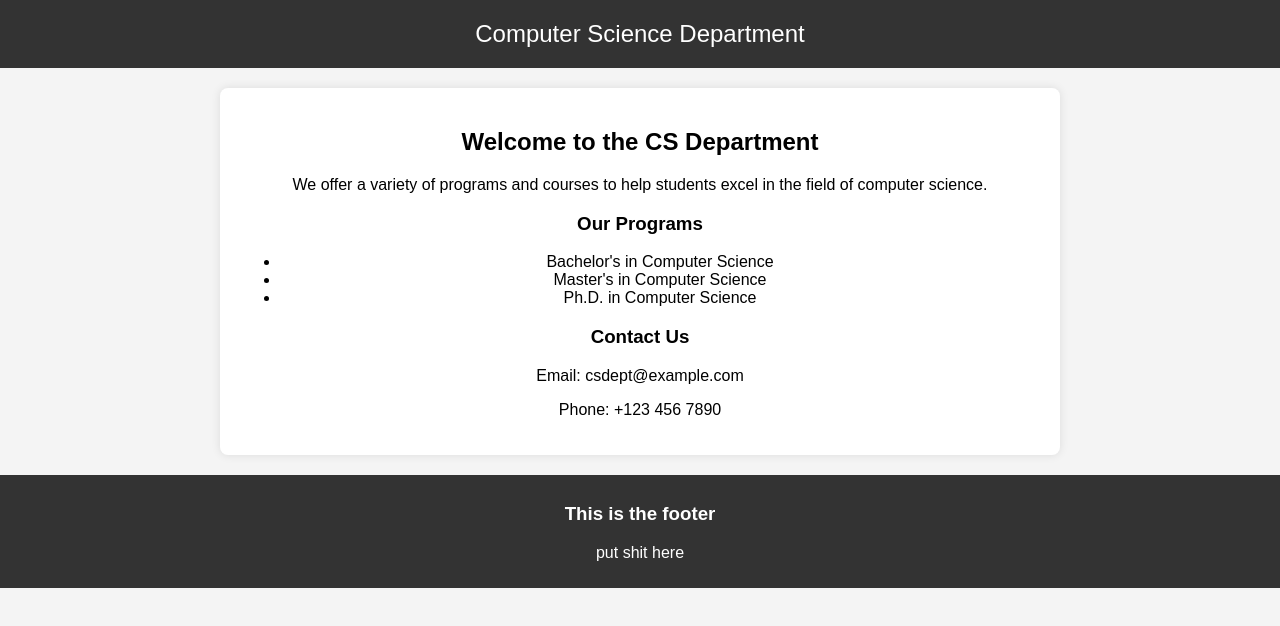
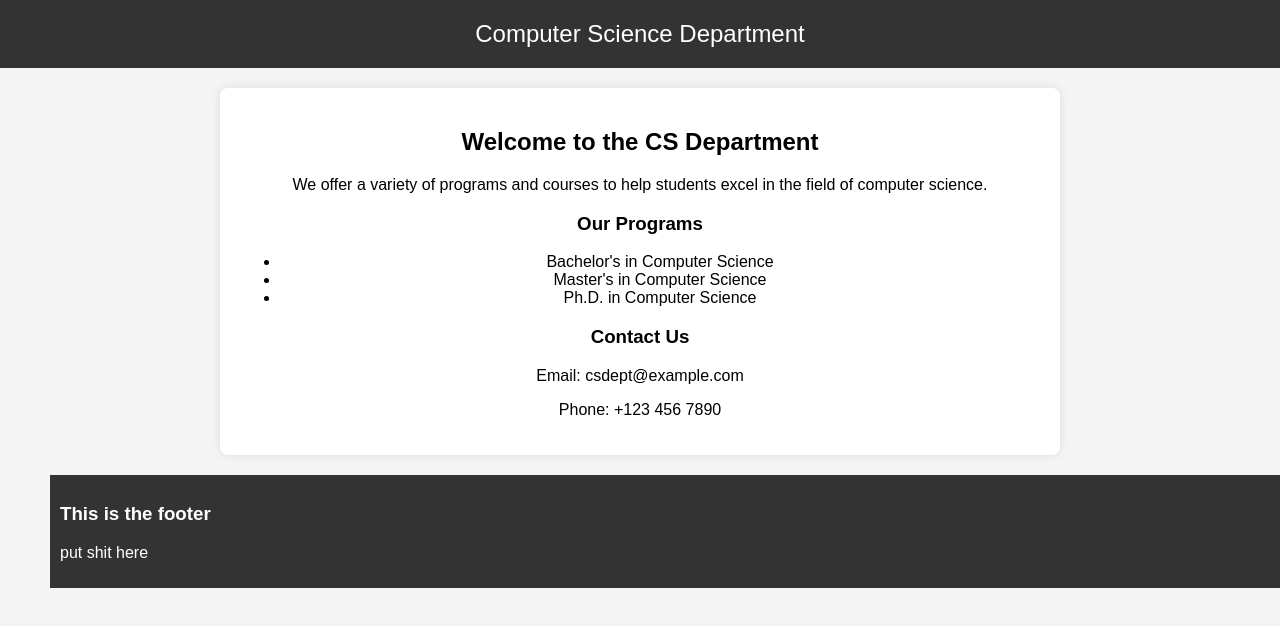
Before and after one commit to Nickyboi08/WebDevBackup, a plain HTML site: page index.html in a window 1280 px wide. Drawn offline with Linux system fonts and the light colour scheme.

Commit message:
Update index.html

```diff
--- a/index.html
+++ b/index.html
@@ -26,6 +26,8 @@
             box-shadow: 0px 0px 10px rgba(0,0,0,0.1);
         }
         footer {
+            text-align: left;
+            margin-left: 50px;
             margin-top: 20px;
             padding: 10px;
             background-color: #333;
```
